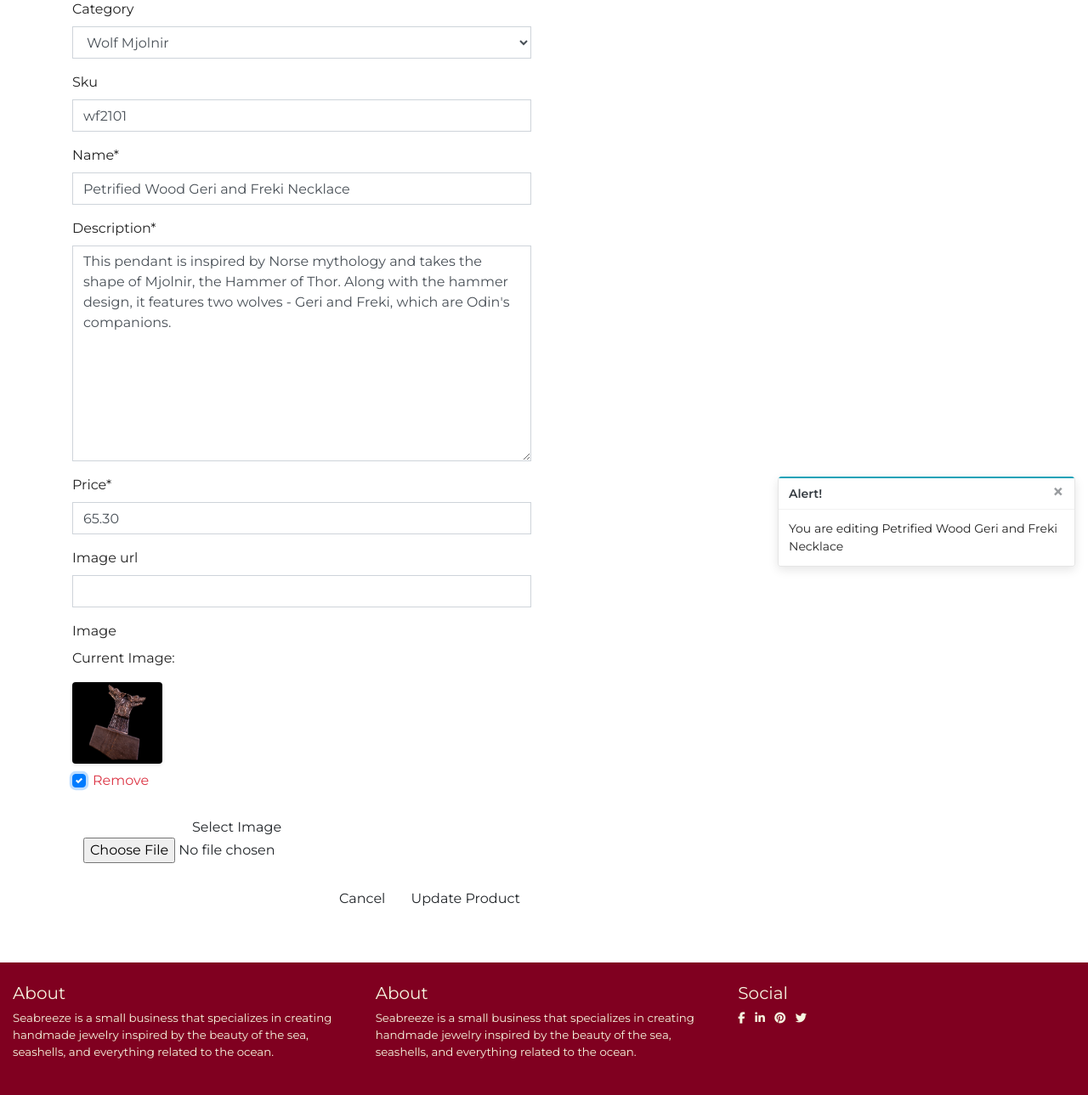
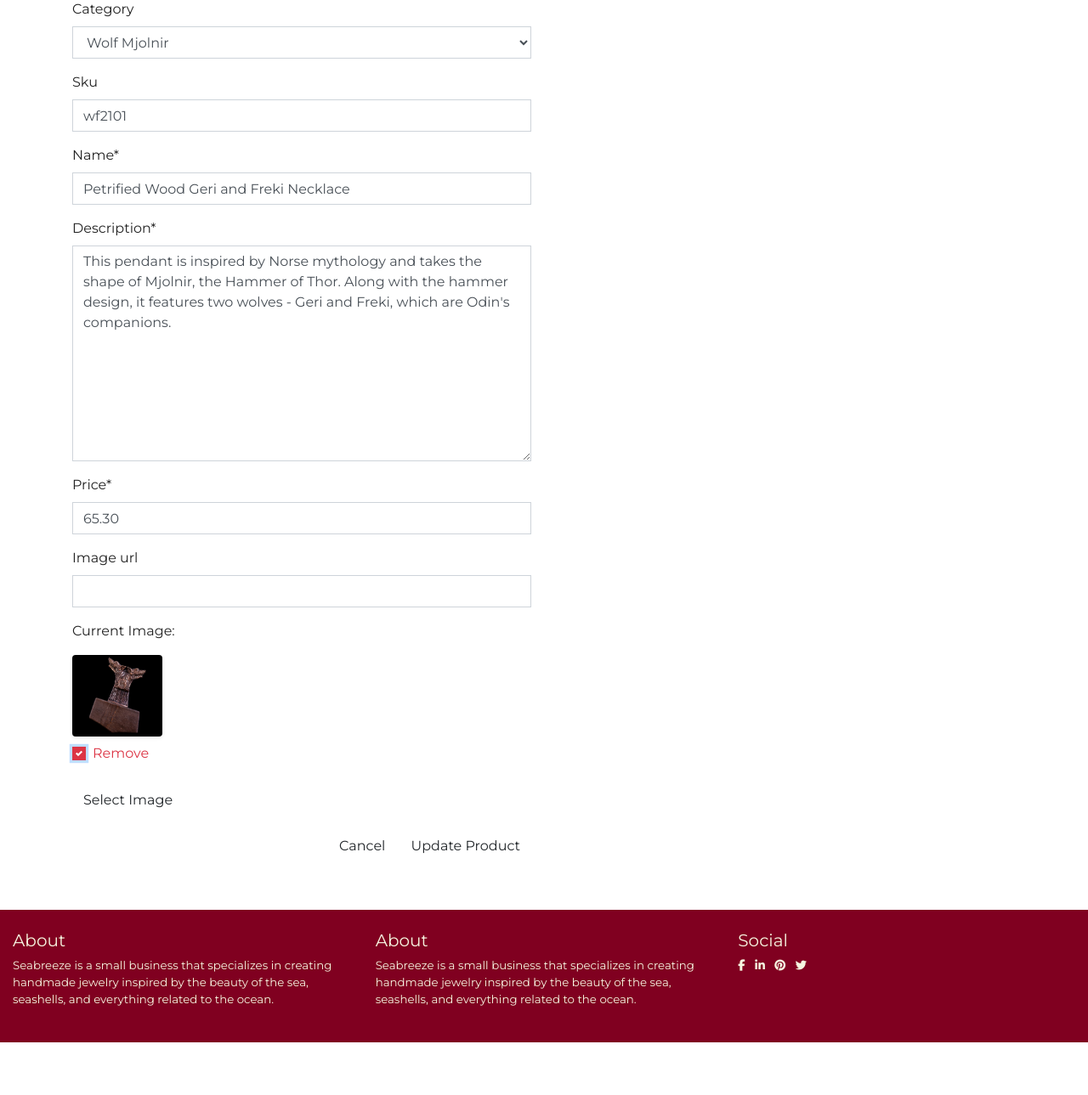
Before and after one commit to e-kai00/gungnir-shop, a Django app: page /products/edit/10/ in a window 1280 px wide, after a click on "Remove". Shown: the part 258-1547 px from the top of the page at 85% size. After the commit the page ends 1485 px from the top, so only its background shows below. Run offline with Django 3.2, Linux system fonts and the light colour scheme; the visitor is signed in with stand-in values (Sample User, id 1); data comes from the database, SQL or seed files in the repository; some libraries are stand-ins or nearby versions; some web fonts are replaced.

Commit message:
Complete customizing image field

```diff
--- a/products/templates/products/edit_product.html
+++ b/products/templates/products/edit_product.html
@@ -25,7 +25,13 @@
             <div class="col-12 col-md-6">
                 <form method="POST" action="{% url 'edit_product' product.id %}" class="form mb-2" enctype="multipart/form-data">
                     {% csrf_token %}
-                    {{ form | crispy }}
+                    {% for field in form %}
+                        {% if field.name != 'image' %}
+                            {{ field | as_crispy_field }}
+                        {% else %}
+                            {{ field }}
+                        {% endif %}
+                    {% endfor %}
                     <div class="text-right">
                         <a class="btn btn-outline-black rounded-0" href="{% url 'home' %}">Cancel</a>
                         <button class="btn btn-black rounded-0" type="submit">Update Product</button>
@@ -35,3 +41,14 @@
         </div>
     </div>
 {% endblock %}
+
+{% block postloadjs %}
+
+<script type="text/javascript">
+    $('#new-image').change(function(){
+        var file = $('#new-image')[0].files[0];
+        $('#filename').text(`Image will be set to ${file.name}.`);
+    });
+</script>
+
+{% endblock %}
--- a/static/css/base.css
+++ b/static/css/base.css
@@ -195,3 +195,31 @@ color: #222222;
 .socials {
     color: #f6f6e1;
 }
+
+
+/* --------------------Image field on product form */
+.btn-file {
+    position: relative;
+    overflow: hidden;
+}
+
+.btn-file input[type="file"] {
+    position: absolute;
+    top: 0;
+    right: 0;
+    min-width: 100%;
+    min-height: 100%;
+    opacity: 0;
+    cursor: pointer;
+}
+
+.custom-checkbox .custom-control-label::before {
+    border-radius: 0;
+    border-color: #dc3545;
+}
+
+.custom-checkbox .custom-control-input:checked~.custom-control-label::before {
+    background-color: #dc3545;
+    border-color: #dc3545;
+    border-radius: 0;
+}
```
Also changed, not shown: products/templates/products/add_product.html (+18 -1 lines), media/en_key_layout.jpg (added).
